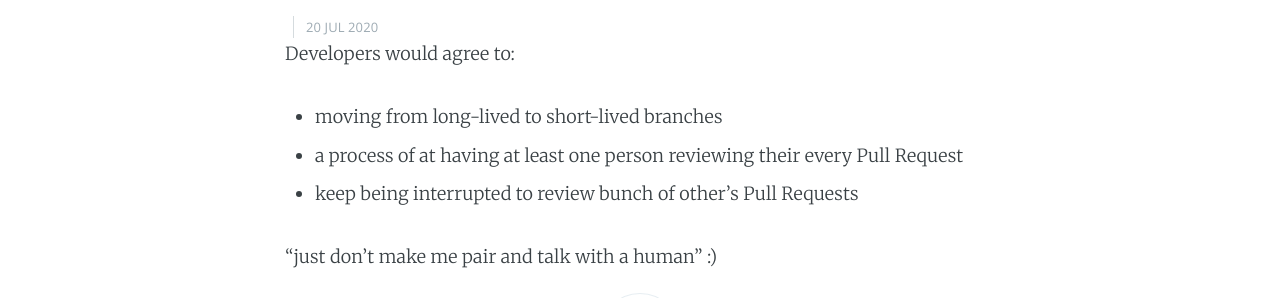
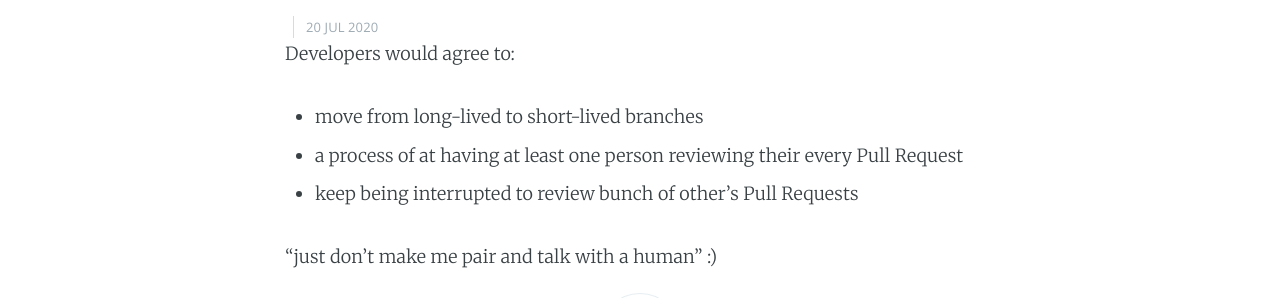
Before and after one commit to dragan-stepanovic/dragan-stepanovic.github.io, a Jekyll site: the page built from _posts/2020-07-20-just-dont-make-me-talk-with-human.md, in a window 1280 px wide. Shown: the part 222-520 px from the top of the page. Built offline with Jekyll 4.4.1, drawn with Linux system fonts in a browser that asks for light colours.

Commit message:
Update 2020-07-20-just-dont-make-me-talk-with-human.md

```diff
--- a/_posts/2020-07-20-just-dont-make-me-talk-with-human.md
+++ b/_posts/2020-07-20-just-dont-make-me-talk-with-human.md
@@ -1,10 +1,10 @@
 ---
 layout: post
-title: Just don't make me talk to human
+title: "Just don't make me talk to human"
 ---
 
 Developers would agree to:
-- moving from long-lived to short-lived branches
+- move from long-lived to short-lived branches
 - a process of at having at least one person reviewing their every Pull Request
 - keep being interrupted to review bunch of other's Pull Requests
 
```
